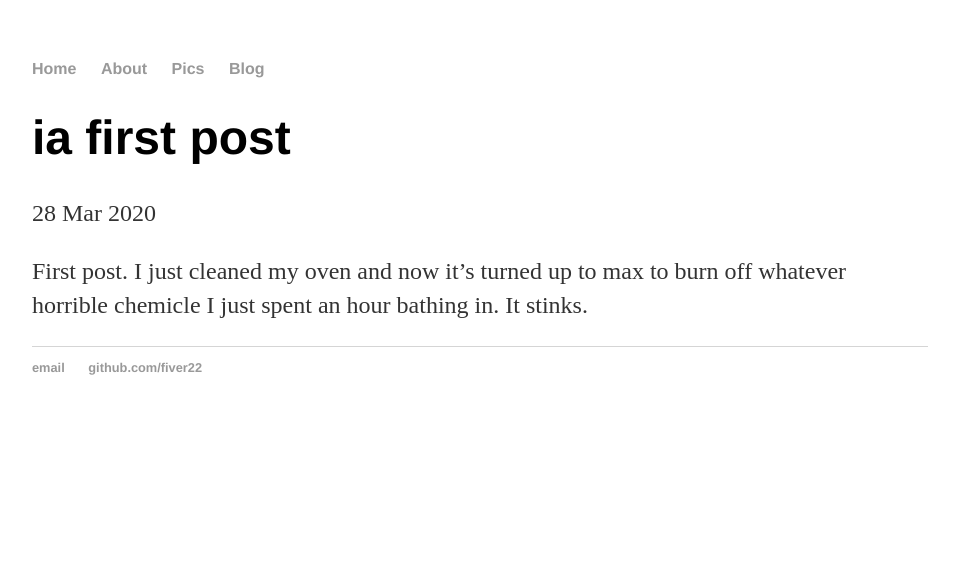
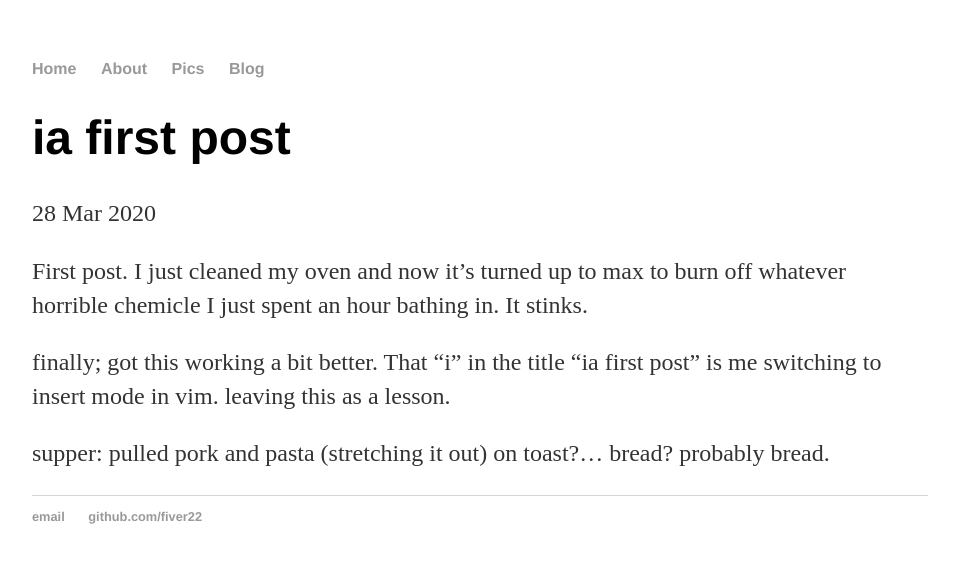
Before and after one commit to fiver22/fiver22.github.io, a Jekyll site: the page built from _posts/2020-03-28-a-first-post.md, in a window 1280 px wide. Shown: the top 563 px of the page, without its empty margins (160-1119 px from the left). Built offline with Jekyll 4.4.1, drawn with Linux system fonts in a browser that asks for light colours.

Commit message:
finally fixed my first reall problem; added to content on a first post

```diff
--- a/_posts/2020-03-28-a-first-post.md
+++ b/_posts/2020-03-28-a-first-post.md
@@ -7,3 +7,8 @@ date: 2020-03-28
 First post.
 I just cleaned my oven and now it's turned up to max to burn off whatever horrible chemicle I just spent an hour bathing in.
 It stinks.
+
+
+finally; got this working a bit better. That "i" in the title "ia first post" is me switching to insert mode in vim. leaving this as a lesson.
+
+supper: pulled pork and pasta (stretching it out) on toast?... bread? probably bread.
```
